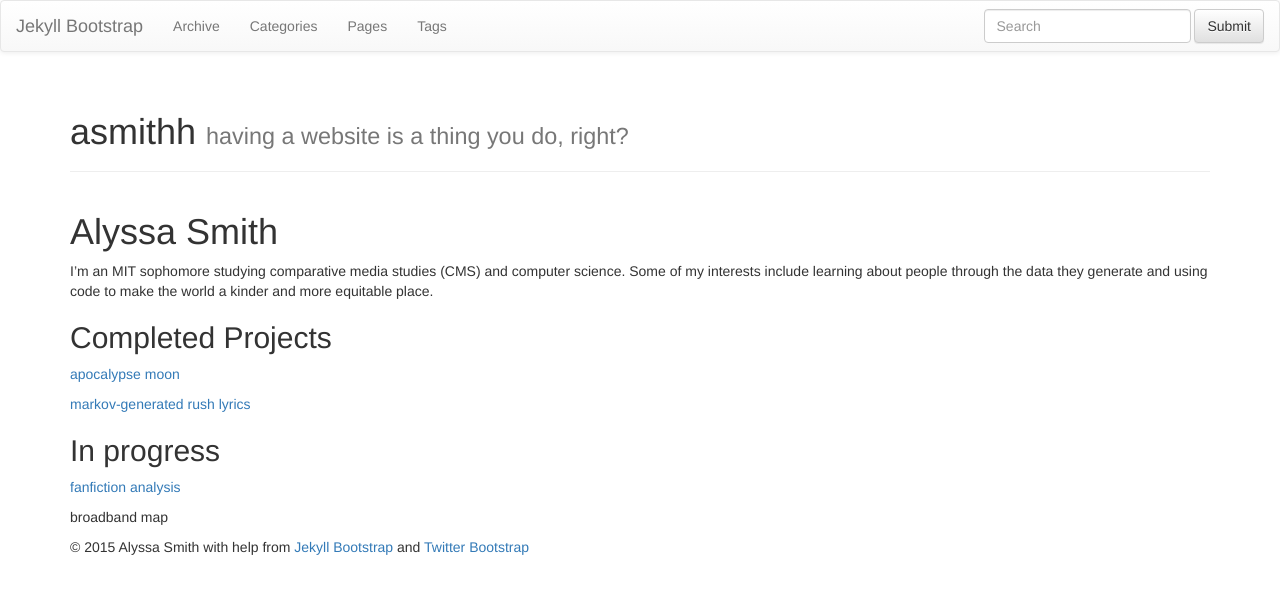
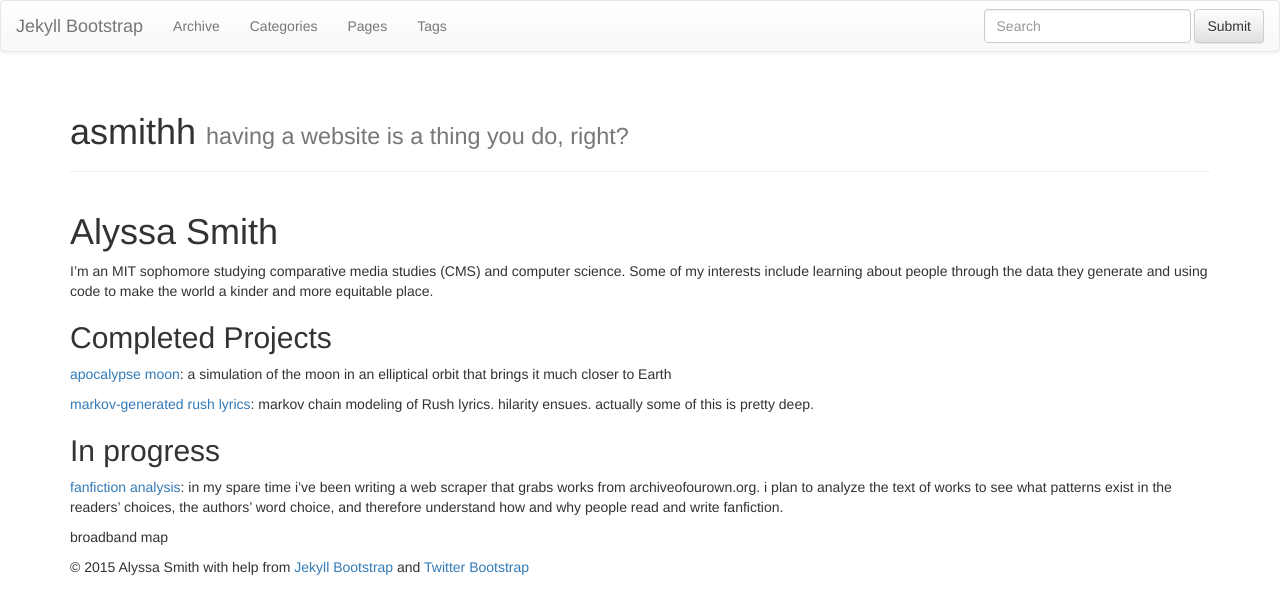
Before and after one commit to alyssa-smith/alyssa-smith.github.io, a Jekyll site: the page built from index.md, in a window 1280 px wide. Shown: the top 614 px of the page. Built offline with Jekyll 4.4.1, drawn with Linux system fonts in a browser that asks for light colours; nearby versions of some CDN libraries; library files that are not in the unit come from our copies.

Commit message:
words are nice

```diff
--- a/index.md
+++ b/index.md
@@ -10,12 +10,12 @@ tagline: having a website is a thing you do, right?
 I'm an MIT sophomore studying comparative media studies (CMS) and computer science.  Some of my interests include learning about people through the data they generate and using code to make the world a kinder and more equitable place.
 
 ## Completed Projects
-[apocalypse moon](http://alyssa-smith.github.io/moon-orbits-earth)
+[apocalypse moon](http://alyssa-smith.github.io/moon-orbits-earth): a simulation of the moon in an elliptical orbit that brings it much closer to Earth
 
-[markov-generated rush lyrics](http://alyssa-smith.github.io/markov-rush)
+[markov-generated rush lyrics](http://alyssa-smith.github.io/markov-rush): markov chain modeling of Rush lyrics. hilarity ensues. actually some of this is pretty deep.
 
 
 ##In progress
-[fanfiction analysis](http://alyssa-smith.github.io/fanfiction)
+[fanfiction analysis](http://alyssa-smith.github.io/fanfiction): in my spare time i've been writing a web scraper that grabs works from archiveofourown.org. i plan to analyze the text of works to see what patterns exist in the readers' choices, the authors' word choice, and therefore understand how and why people read and write fanfiction.
 
 broadband map
```
